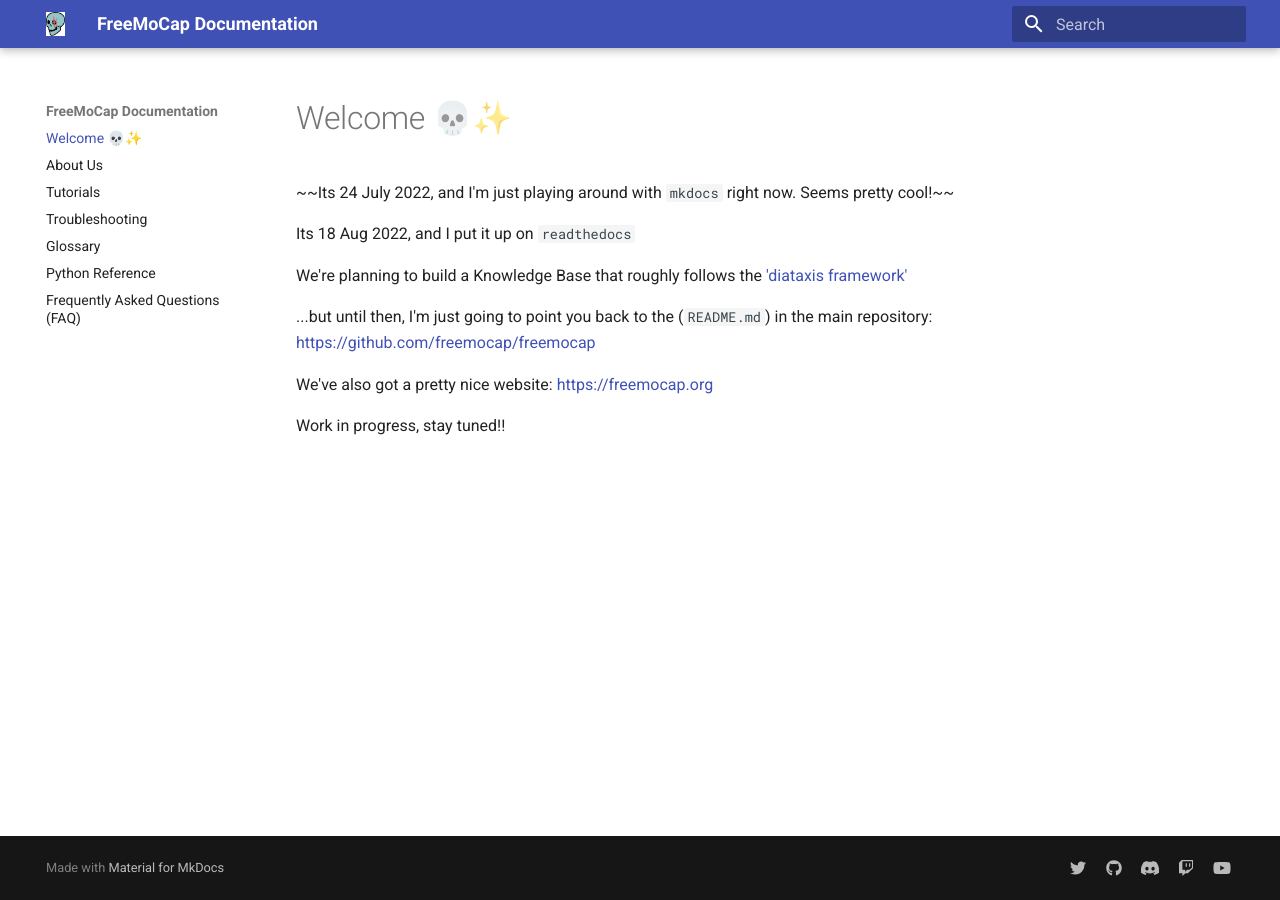
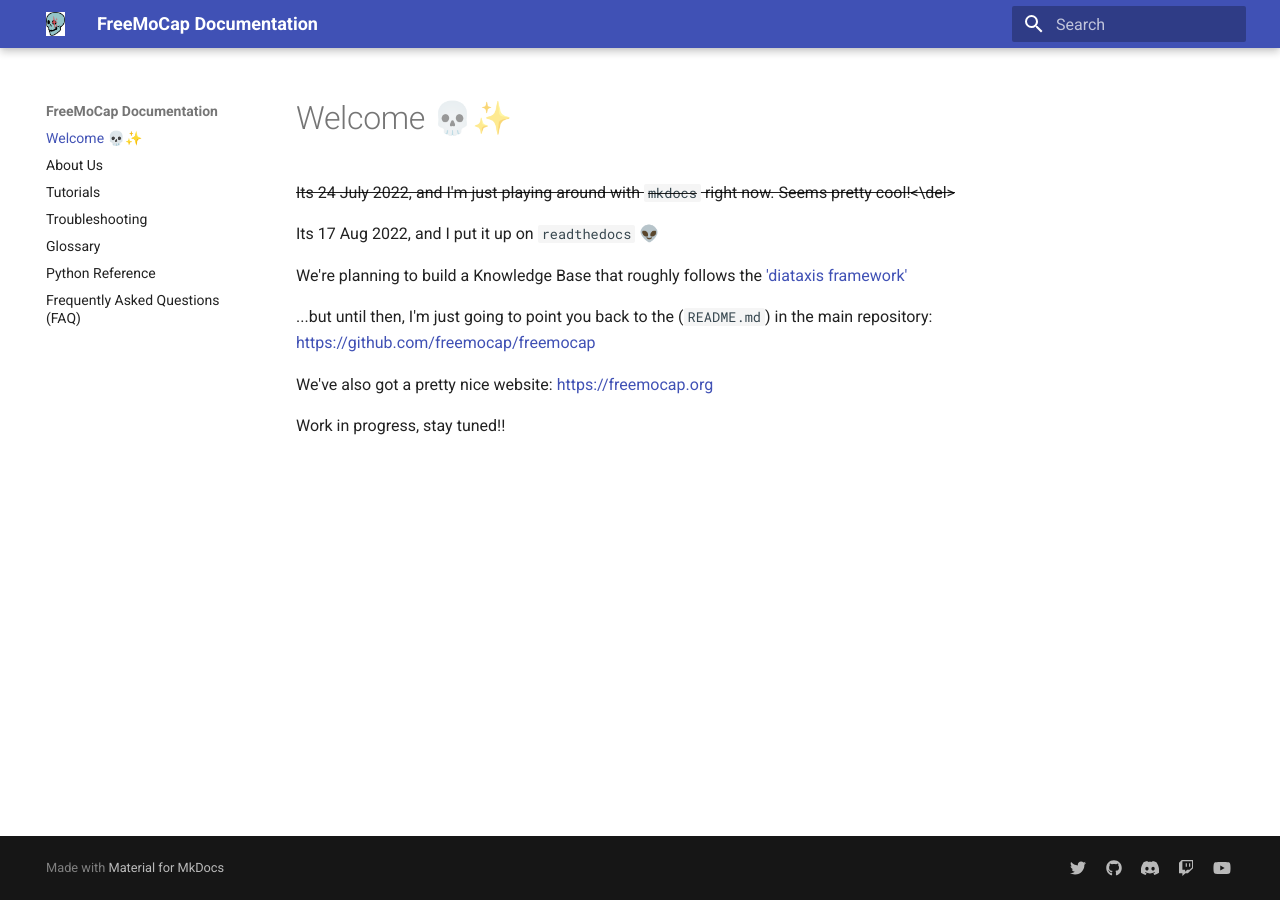
Before and after one commit to freemocap/documentation, an MkDocs documentation site: the page built from docs/index.md, in a window 1280 px wide. Built offline with MkDocs 1.6.1 and Material for MkDocs 9.7.7, drawn with Linux system fonts in a browser that asks for light colours.

Commit message:
demoing doc editing workflow

```diff
--- a/docs/index.md
+++ b/docs/index.md
@@ -1,8 +1,8 @@
 # Welcome 💀✨
 
-~~Its 24 July 2022, and I'm just playing around with `mkdocs` right now. Seems pretty cool!~~
+<del>Its 24 July 2022, and I'm just playing around with `mkdocs` right now. Seems pretty cool!<\del>
 
-Its 18 Aug 2022, and I put it up on `readthedocs`
+Its 17 Aug 2022, and I put it up on `readthedocs` 👽
 
 We're planning to build a Knowledge Base that roughly follows the ['diataxis framework'](https://diataxis.fr/)
 
```
